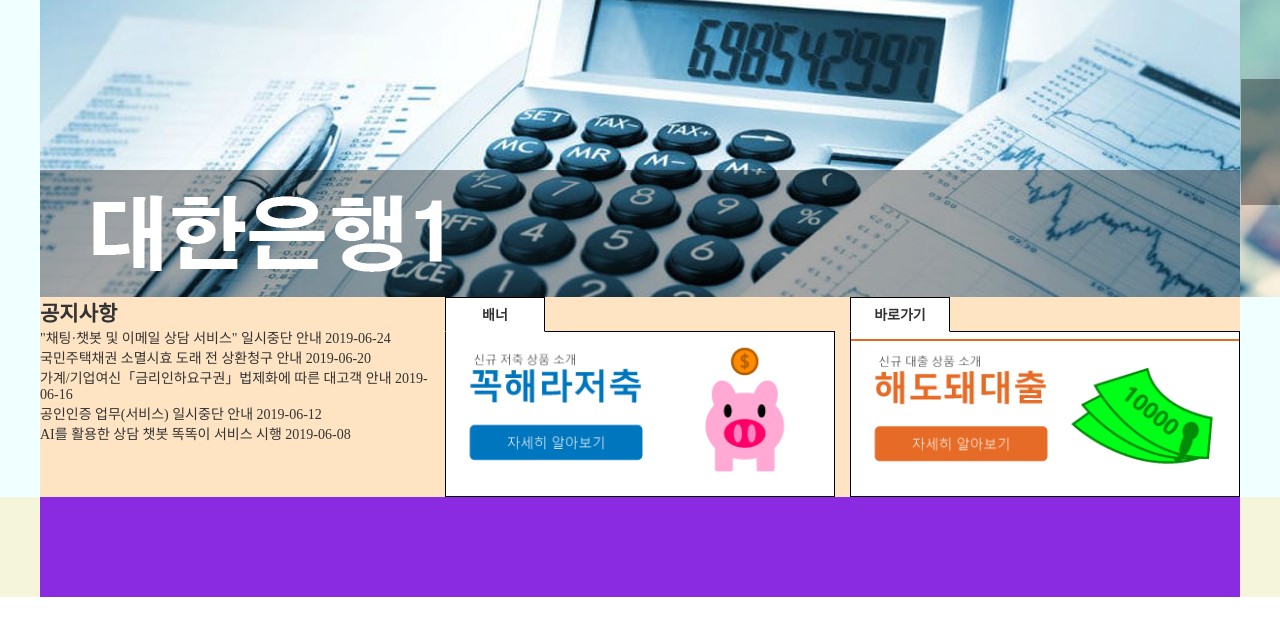
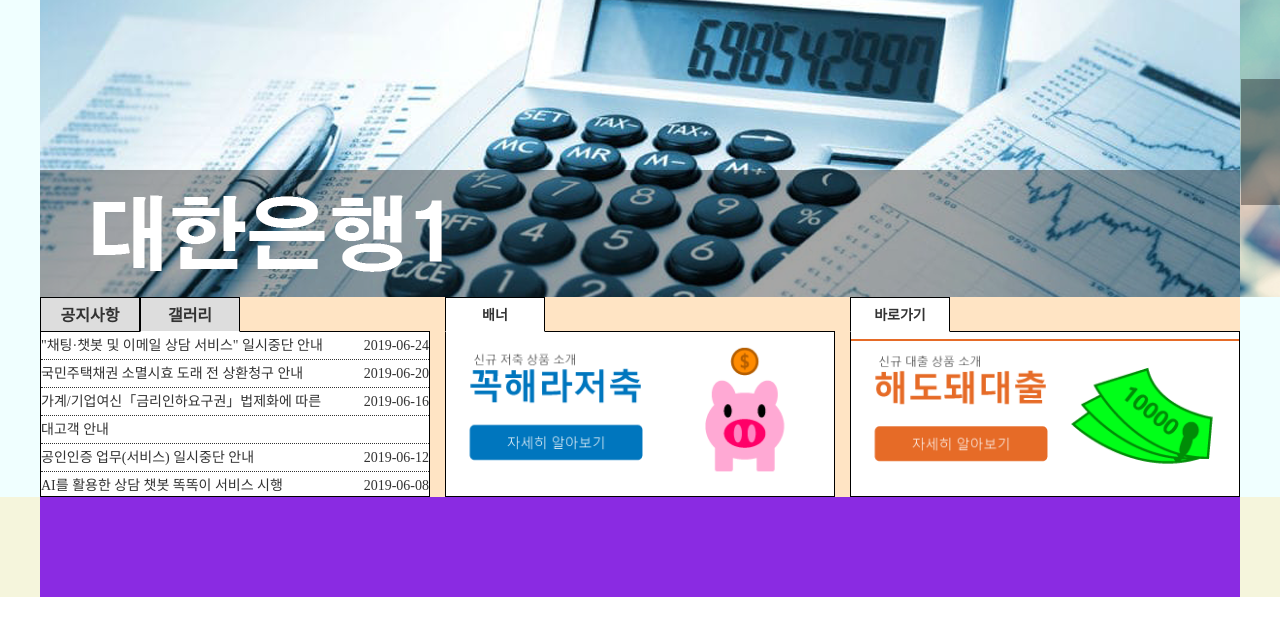
Before and after one commit to rude52r/hi_webdesign_test, a plain HTML site: page b1_240118/index.html in a window 1280 px wide. Shown: the part 103-738 px from the top of the page. Drawn offline with Linux system fonts and the light colour scheme; a script that the page names is missing.

Commit message:
modified:   b1_240118/css/main.css 	modified:   b1_240118/index.html

```diff
--- a/b1_240118/css/main.css
+++ b/b1_240118/css/main.css
@@ -135,6 +135,74 @@ body{
 }
 
 .cont1{}
+.cont1 h2{
+    position: absolute;
+    left: 0;
+    top: 0;
+    width: 100px;
+    height: 35px;
+    line-height: 35px;
+    text-align: center;
+    border: 1px solid black;
+    background-color: #ddd;
+    font-size: 16px;
+    border-bottom-color: white;
+}
+
+.cont1 h2.on{
+    z-index: 5;
+    background-color: white;
+}
+
+.notice{}
+.notice ul{}
+.notice ul li{
+    height: 28px;
+    line-height: 28px;
+    border-bottom: 1px dotted #333;
+}
+
+.notice ul li:hover{
+    background-color: rgba(0, 0, 0, .1);
+}
+
+.notice ul li a{
+    display: block;
+    float: left;
+
+    width: 75%;
+    word-spacing: nowrap;
+    text-overflow: ellipsis;
+    overflow: hidden;
+}
+.notice ul li span{
+    float: right;
+}
+
+.gallery h2{
+    left: 100px;
+}
+
+.gallery ul{
+    text-align: center;
+    padding-top: 22px;
+    display: none;
+}
+
+.gallery ul li{
+    display: inline-block;
+}
+
+.cont1 ul{
+    width: 390px;
+    height: 166px;
+    background-color: #fff;
+    border: 1px solid black;
+    position: absolute;
+    left: 0;
+    top: 34px;
+
+}
 
 .cont2{
     margin-left: 15px;
--- a/b1_240118/index.html
+++ b/b1_240118/index.html
@@ -3,7 +3,7 @@
 <head>
     <meta charset="UTF-8">
     <meta name="viewport" content="width=device-width, initial-scale=1.0">
-    <title>대한은행</title>
+    <title>대한은행_미완성</title>
     <link rel="stylesheet" href="css/main.css">
     <script src="javascript/jquery-1.12.4.min.js"></script>
     <script src="javascript/main.js"></script>
@@ -104,7 +104,15 @@
 
                         </div><!-- notice -->
                         <div class="gallery">
-
+                            <h2>갤러리</h2>
+                            <ul>
+                                <li><a href="#"><img src="image/gallery1-1.png" alt="gallery1-1"></a>
+                                </li>
+                                <li><a href="#"><img src="image/gallery2-1.png" alt="gallery1-1"></a>
+                                </li>
+                                <li><a href="#"><img src="image/gallery3-1.png" alt="gallery1-1"></a>
+                                </li>
+                            </ul>
                         </div><!-- gallery -->
 
                     </div>
```
